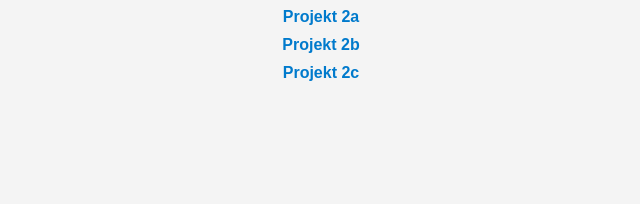
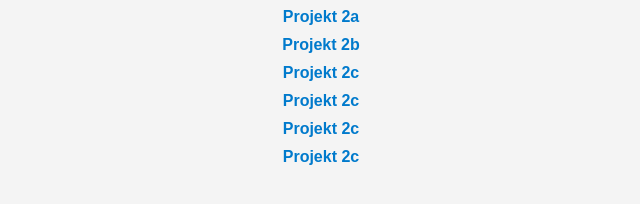
Before and after one commit to mp-sggw/mp-sggw.github.io, a plain HTML site: page index.html in a window 1280 px wide. Shown: the part 148-352 px from the top of the page, without its empty margins (319-959 px from the left). Drawn offline with Linux system fonts and the light colour scheme.

Commit message:
Update index.html

```diff
--- a/index.html
+++ b/index.html
@@ -39,6 +39,9 @@
         <li><a href="projekt2a.html">Projekt 2a</a></li>
         <li><a href="projekt2b.html">Projekt 2b</a></li>
         <li><a href="projekt2c.html">Projekt 2c</a></li>
+        <li><a href="projekt3a.html">Projekt 2c</a></li>
+        <li><a href="projekt3b.html">Projekt 2c</a></li>
+        <li><a href="projekt3c.html">Projekt 2c</a></li>
     </ul>
 </body>
 </html>
```
